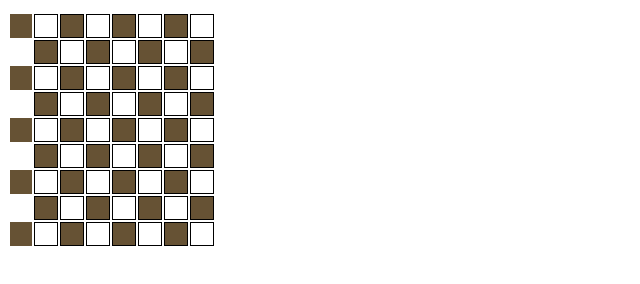
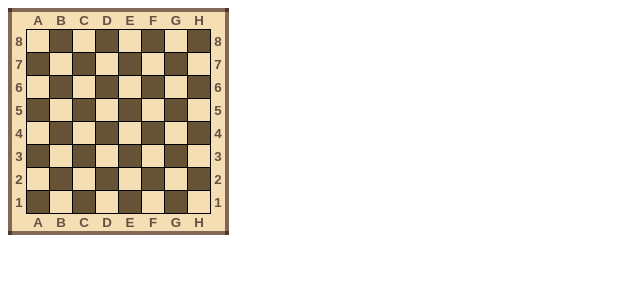
Before and after one commit to azranar-66/New, a plain HTML site: page tabl.html in a window 1280 px wide. Shown: the whole page, without its empty margins (0-640 px from the left). Drawn offline with Linux system fonts and the light colour scheme.

Commit message:
Шахматная доска
Задание 9

```diff
--- a/tabl.html
+++ b/tabl.html
@@ -6,10 +6,34 @@
     <meta name="viewport" content="width=device-width, initial-scale=1.0">
     <title>Document</title>
     <style type="text/css">
+        table {
+            border-collapse: collapse;
+            background-color: wheat;
+            border: 4px solid rgba(44, 17, 17, 0.568);
+            text-align: center;
+            color:  rgba(49, 25, 25, 0.726);
+            font: bold 10pt Arial, Helvetica, sans-serif;
+        }
         .shahmat td {
             border: 1px solid black;
             width: 20px;
             height: 20px;
+        }
+        .shahmat th {
+            height: 12px;
+            border: 0;
+            background-color: wheat;
+        }
+        .shahmat td:first-child {
+            border: 0;
+            width: 12px;
+            background-color: wheat !important;
+        }
+
+        .shahmat td:last-child {
+            border: 0;
+            width: 12px;
+            background-color: wheat !important;
         }
 
         .shahmat tr:nth-child(odd) td:nth-child(even) {
@@ -31,19 +55,8 @@
             background-size: 20px 20px;
             background-repeat: no-repeat;
         }
-        .shahmat td:first-child {
-            border: 0 ;
-            width: 20px;
-            height: 10px;
-            background-color: white;
-        }
-        .shahmat td:last-child {
-            border: 0 ;
-            width: 20px;
-            height: 10px;
-            background-color: white;
-        }
-    </style>
+
+        </style>
 
 </head>
 
@@ -51,18 +64,18 @@
     <table class="shahmat">
         <tr>
             <th></th>
+            <th>A</th>
+            <th>B</th>
+            <th>C</th>
+            <th>D</th>
+            <th>E</th>
+            <th>F</th>
+            <th>G</th>
+            <th>H</th>
             <th></th>
-            <th></th>
-            <th></th>
-            <th></th>
-            <th></th>
-            <th></th>
-            <th></th>
-            <th></th>
-            <th></th>
-
         </tr>
         <tr>
+            <td>8</td>
             <td></td>
             <td></td>
             <td></td>
@@ -71,12 +84,10 @@
             <td></td>
             <td></td>
             <td></td>
-            <th></th>
-            <th></th>
-
-
+            <td>8</td>
         </tr>
         <tr>
+            <td>7</td>
             <td></td>
             <td></td>
             <td></td>
@@ -85,11 +96,10 @@
             <td></td>
             <td></td>
             <td></td>
-            <th></th>
-            <th></th>
-
+            <td>7</td>
         </tr>
         <tr>
+            <td>6</td>
             <td></td>
             <td></td>
             <td></td>
@@ -98,11 +108,10 @@
             <td></td>
             <td></td>
             <td></td>
-            <th></th>
-            <th></th>
-
+            <td>6</td>
         </tr>
         <tr>
+            <td>5</td>
             <td></td>
             <td></td>
             <td></td>
@@ -111,11 +120,10 @@
             <td></td>
             <td></td>
             <td></td>
-            <th></th>
-            <th></th>
-
+            <td>5</td>
         </tr>
         <tr>
+            <td>4</td>
             <td></td>
             <td></td>
             <td></td>
@@ -124,11 +132,10 @@
             <td></td>
             <td></td>
             <td></td>
-            <th></th>
-            <th></th>
-
+            <td>4</td>
         </tr>
         <tr>
+            <td>3</td>
             <td></td>
             <td></td>
             <td></td>
@@ -137,11 +144,10 @@
             <td></td>
             <td></td>
             <td></td>
-            <th></th>
-            <th></th>
-
+            <td>3</td>
         </tr>
         <tr>
+            <td>2</td>
             <td></td>
             <td></td>
             <td></td>
@@ -150,11 +156,10 @@
             <td></td>
             <td></td>
             <td></td>
-            <th></th>
-            <th></th>
-
+            <td>2</td>
         </tr>
         <tr>
+            <td>1</td>
             <td></td>
             <td></td>
             <td></td>
@@ -163,22 +168,19 @@
             <td></td>
             <td></td>
             <td></td>
-            <th></th>
-            <th></th>
-
+            <td>1</td>
         </tr>
         <tr>
-            <td></td>
-            <td></td>
-            <td></td>
-            <td></td>
-            <td></td>
-            <td></td>
-            <td></td>
-            <td></td>
             <th></th>
+            <th>A</th>
+            <th>B</th>
+            <th>C</th>
+            <th>D</th>
+            <th>E</th>
+            <th>F</th>
+            <th>G</th>
+            <th>H</th>
             <th></th>
-
         </tr>
     </table>
 </body>
```
